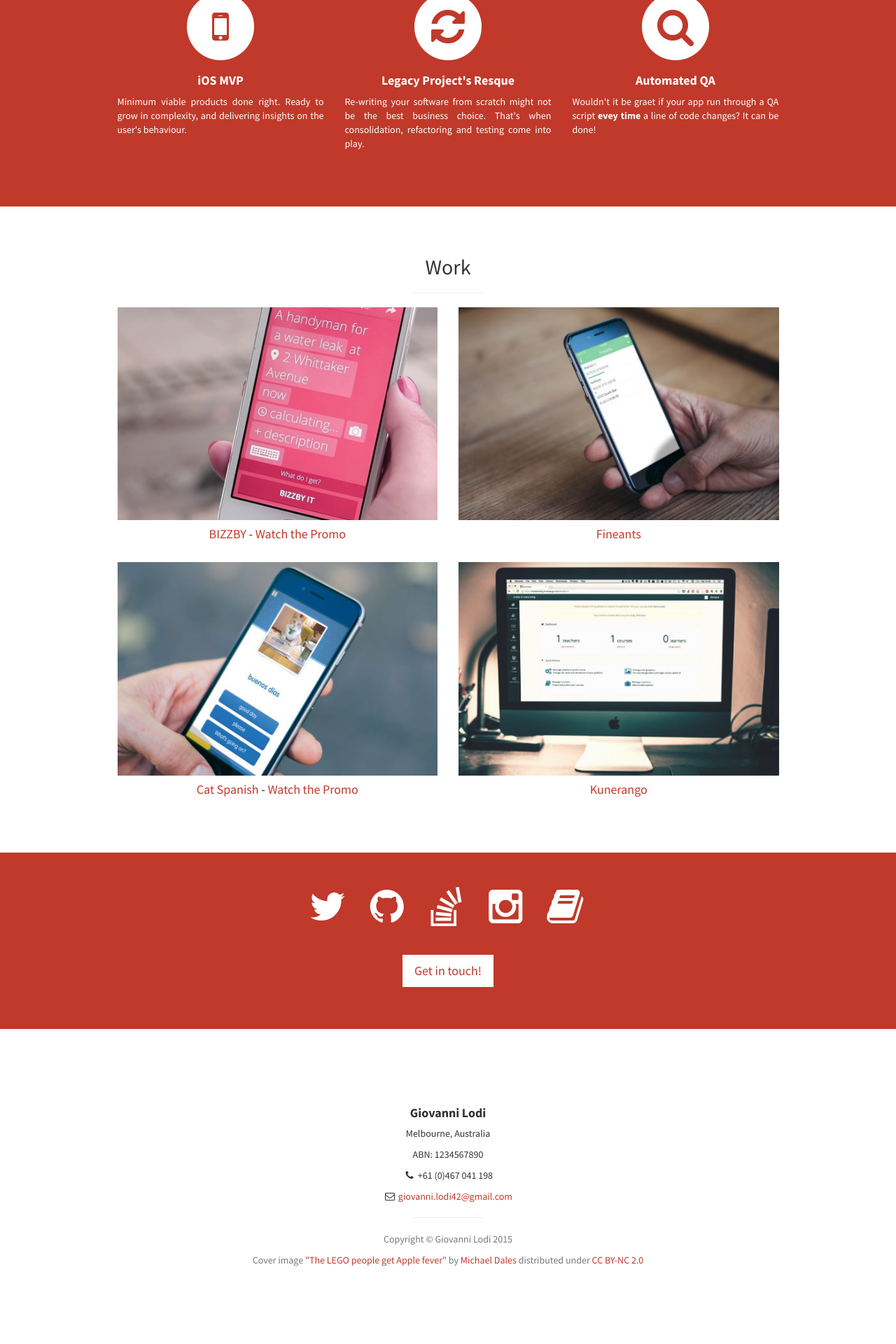
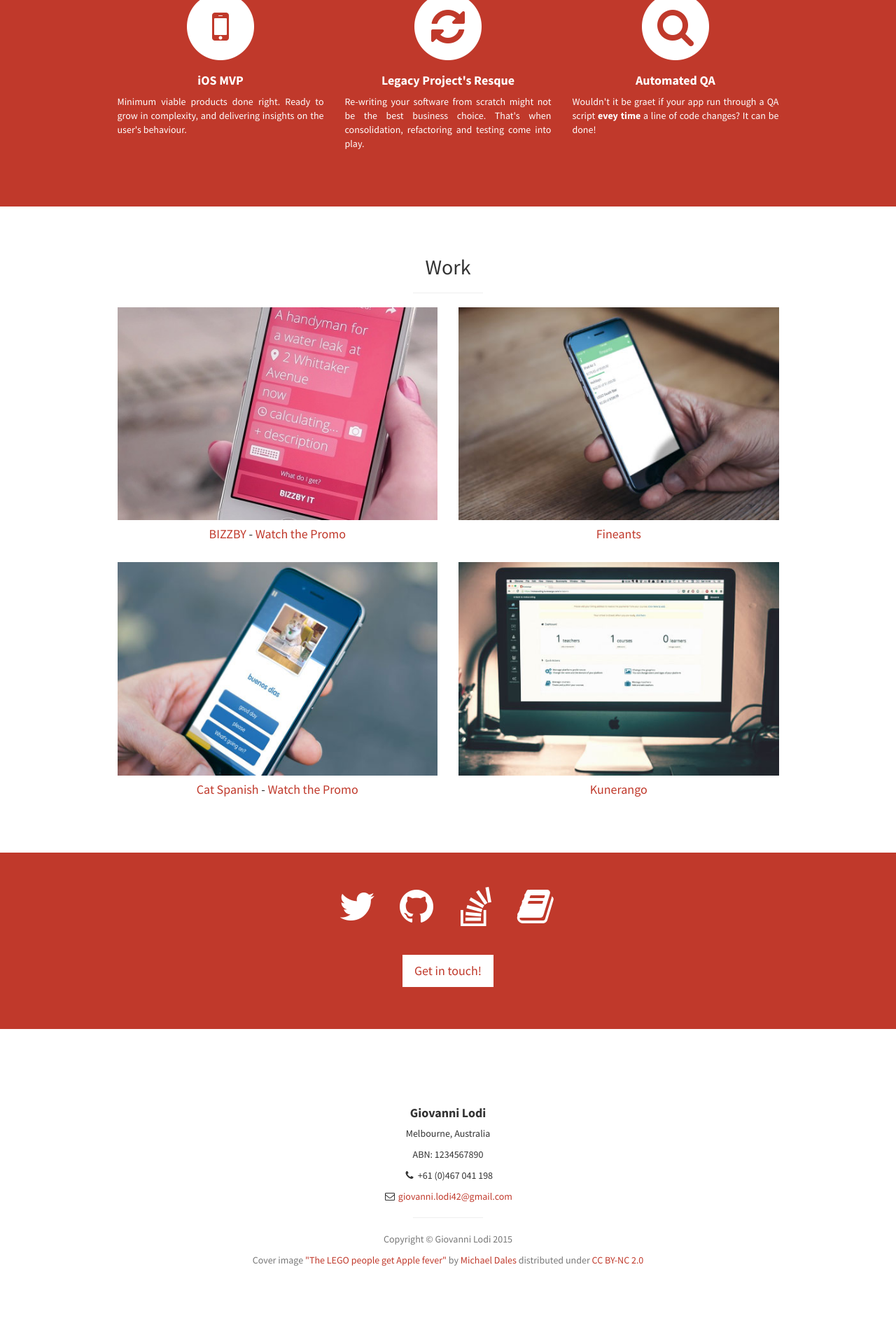
Before and after one commit to mokagio/giovannilodi.com, a Jekyll site: the page built from index.html, in a window 1280 px wide. Shown: the part 1249-3169 px from the top of the page at 70% size. Built offline with Jekyll 4.4.1, drawn with Linux system fonts in a browser that asks for light colours.

Commit message:
Remove Instagram link
Looks bad on mobile

```diff
--- a/_layouts/default.html
+++ b/_layouts/default.html
@@ -223,9 +223,6 @@
                         <a href="http://stackoverflow.com/users/809944/mokagio" class="white"><i class="fa fa-stack-overflow fa-fw fa-4x"></i></a>
                     </li>
                     <li>
-                        <a href="http://instagram.com/mokagio" class="white"><i class="fa fa-instagram fa-fw fa-4x"></i></a>
-                    </li>
-                    <li>
                         <a href="http://mokacoding.com" class="white"><i class="fa fa-book fa-fw fa-4x"></i></a>
                     </li>
                 </ul>
```
